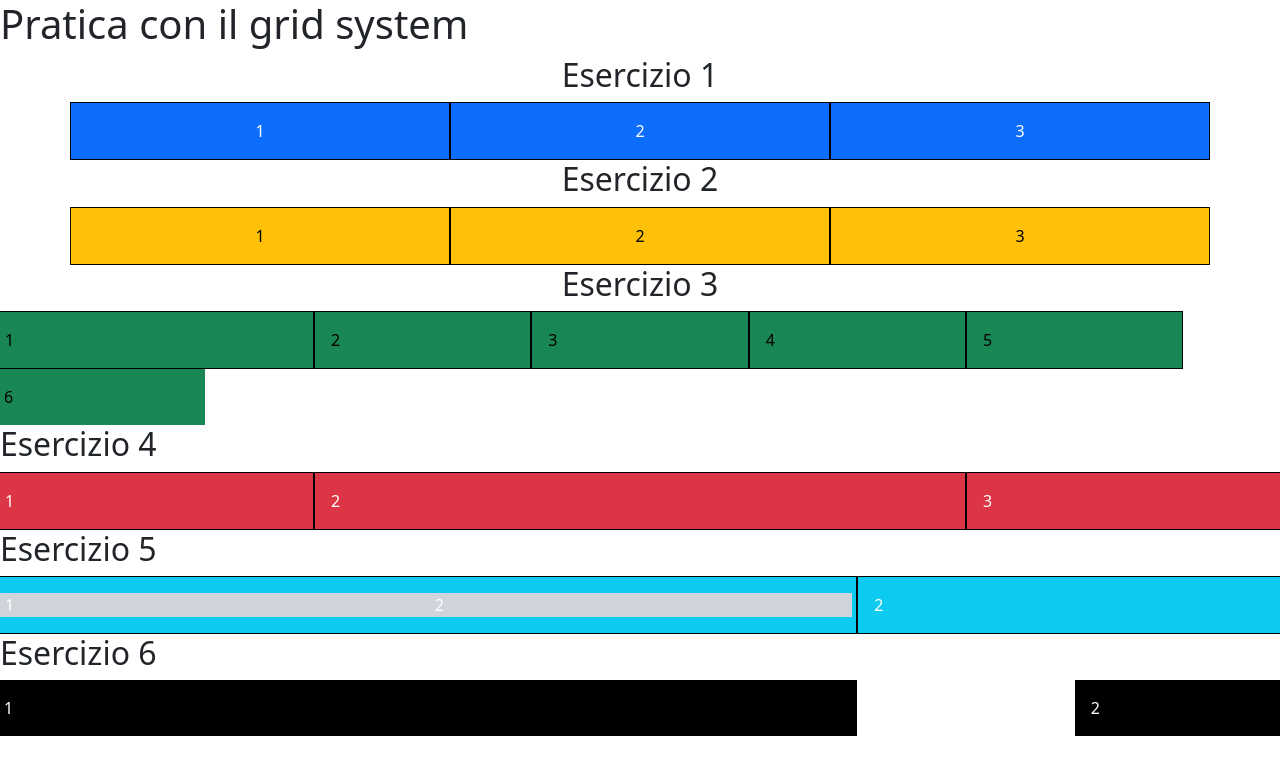
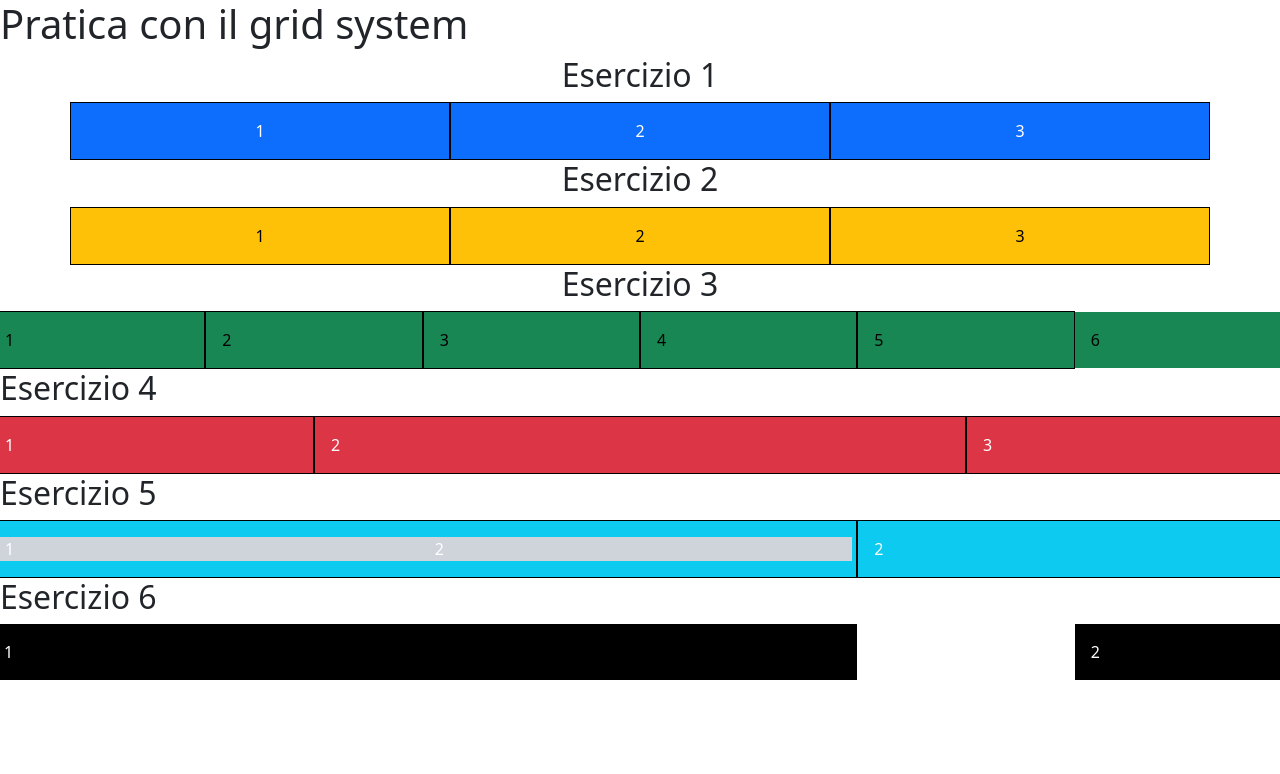
Before and after one commit to MarinaLucentini/W5---G1, a plain HTML site: page index.html in a window 1280 px wide. Drawn offline with nearby package versions, Linux system fonts and the light colour scheme.

Commit message:
mi sono dimenticata gli ultimi breakpoint nel primo!!

```diff
--- a/index.html
+++ b/index.html
@@ -54,9 +54,10 @@
         </div>
         <div class="col-12"><h2>Esercizio 3</h2></div>
       </div>
+
       <div class="row align-items-center">
         <div
-          class="bg-success col-12 text-black p-3 border border-black col-sm-6 col-md-4 col-lg-3"
+          class="bg-success col-12 text-black p-3 border border-black col-sm-6 col-md-4 col-lg-3 col-xl-2 col-xxl-1"
         >
           1
         </div>
```
